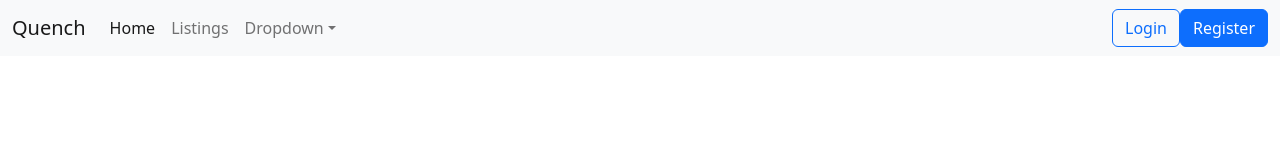
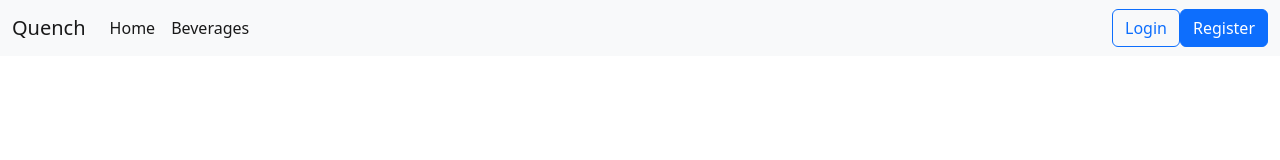
Before and after one commit to muffinthepao/project-3-client, a React (Create React App) app: page /beverages in a window 1280 px wide. Shown: the top 160 px of the page. Built offline with nearby package versions, Linux system fonts and the light colour scheme.

Commit message:
fix: renamed Listings to Beverages

```diff
--- a/src/App.jsx
+++ b/src/App.jsx
@@ -2,7 +2,7 @@ import { Routes, Route } from 'react-router-dom';
 import './App.css';
 
 import Header from './components/partials/Header';
-import Listings from './components/listings/Listings';
+import Beverages from './components/beverages/Beverages';
 
 
 import 'bootstrap/dist/css/bootstrap.min.css';
@@ -12,11 +12,11 @@ function App() {
   return (
     <div className="App">
      <Header />
-     <Listings />
+     <Beverages />
 
      <Routes>
         <Route path="/" />
-        <Route path="/listings" element={<Listings />} />
+        <Route path="/beverages" element={<Beverages />} />
      </Routes>
     </div>
   );
--- a/src/components/listing-card/ListingCard.jsx
+++ b/src/components/beverage-card/BeverageCard.jsx
@@ -2,10 +2,10 @@ import React from "react";
 import { Card } from 'react-bootstrap'
 import { Link } from 'react-router-dom'
 
-function ListingCard() {
+function BeverageCard() {
     return (
         <></>
     )
 }
 
-export default ListingCard
+export default BeverageCard
--- /dev/null
+++ b/src/components/beverages/Beverages.jsx
@@ -0,0 +1,14 @@
+import Button from 'react-bootstrap/Button';
+import Card from 'react-bootstrap/Card';
+
+import BeverageCard from '../beverage-card/BeverageCard';
+
+function Beverages () {
+    return (
+        <>
+            <BeverageCard />
+        </>
+    )
+}
+
+export default Beverages
--- a/src/components/listings/Listings.jsx
+++ /dev/null
@@ -1,14 +0,0 @@
-import Button from 'react-bootstrap/Button';
-import Card from 'react-bootstrap/Card';
-
-import ListingCard from '../listing-card/ListingCard';
-
-function Listings() {
-    return (
-        <>
-            <ListingCard />
-        </>
-    )
-}
-
-export default Listings
--- a/src/components/partials/header.jsx
+++ b/src/components/partials/header.jsx
@@ -1,11 +1,11 @@
-import Button from "react-bootstrap/Button";
-import Container from "react-bootstrap/Container";
-import Form from "react-bootstrap/Form";
-import Nav from "react-bootstrap/Nav";
-import Navbar from "react-bootstrap/Navbar";
-import NavDropdown from "react-bootstrap/NavDropdown";
+// import Button from "react-bootstrap/Button";
+// import Container from "react-bootstrap/Container";
+// import Form from "react-bootstrap/Form";
+// import Nav from "react-bootstrap/Nav";
+// import Navbar from "react-bootstrap/Navbar";
+// import NavDropdown from "react-bootstrap/NavDropdown";
 
-import { NavLink ,Link } from "react-router-dom";
+import { NavLink } from "react-router-dom";
 
 
 function Header() {
@@ -21,24 +21,11 @@ function Header() {
                 <div className="collapse navbar-collapse" id="navbarSupportedContent">
                     <ul className="navbar-nav me-auto mb-2 mb-lg-0">
                         <li className="nav-item">
-                        <a className="nav-link active" aria-current="page" href="#">Home</a>
+                            <NavLink to="/" className="nav-link active" aria-current="page">Home</NavLink>
                         </li>
                         <li className="nav-item">
-                        <NavLink to="/listings" className="nav-link">Listings</NavLink>
+                            <NavLink to="/beverages" className="nav-link">Beverages</NavLink>
                         </li>
-                        <li className="nav-item dropdown">
-                        <a className="nav-link dropdown-toggle" href="#" role="button" data-bs-toggle="dropdown" aria-expanded="false">
-                            Dropdown
-                        </a>
-                        <ul className="dropdown-menu">
-                            <li><a className="dropdown-item" href="#">Action</a></li>
-                            <li><a className="dropdown-item" href="#">Another action</a></li>
-                            <li><a className="dropdown-item" href="#">Something else here</a></li>
-                        </ul>
-                        </li>
-                        {/* <li className="nav-item">
-                        <NavLink to="/listings" className="nav-link active"></NavLink>
-                        </li> */}
                     </ul>
                     <div className="d-grid gap-2 d-md-flex justify-content-md-end">
                         <form className="d-flex" role="search">
```
